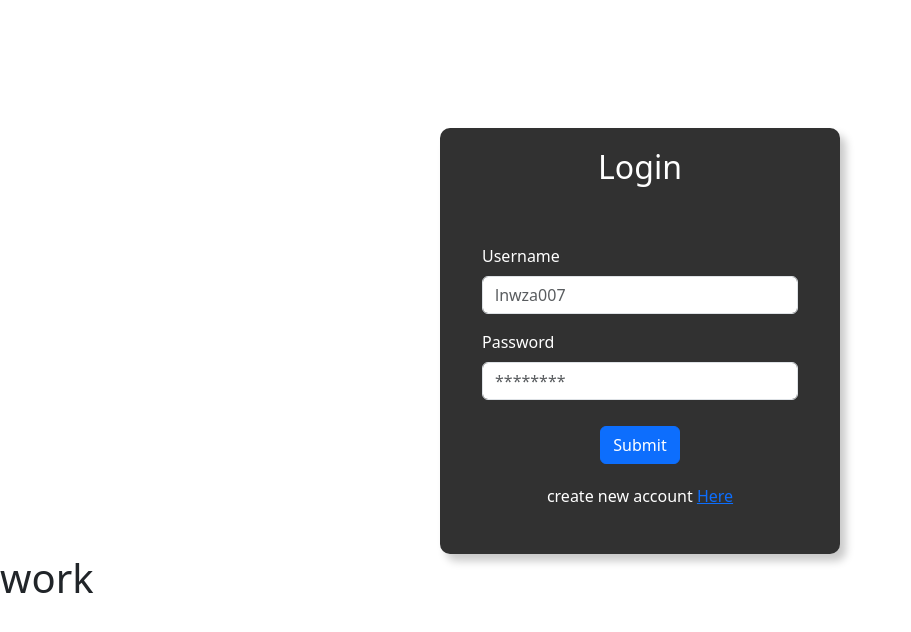
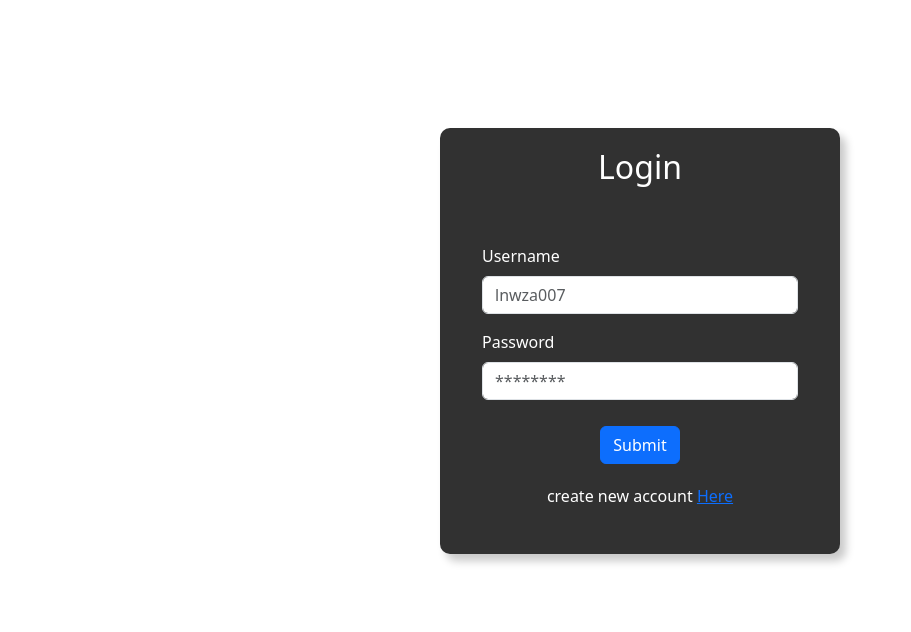
Before and after one commit to Trick1z/connex_followUp, an Angular app: page /login in a window 1280 px wide. Shown: the top 632 px of the page, without its empty margins (0-911 px from the left). Built offline with nearby package versions, Linux system fonts and the light colour scheme.

Commit message:
delete wording

```diff
--- a/src/app/app.component.html
+++ b/src/app/app.component.html
@@ -3,5 +3,3 @@
 </ng-container>
 
 <router-outlet></router-outlet>
-
-<h1>work</h1>
```
